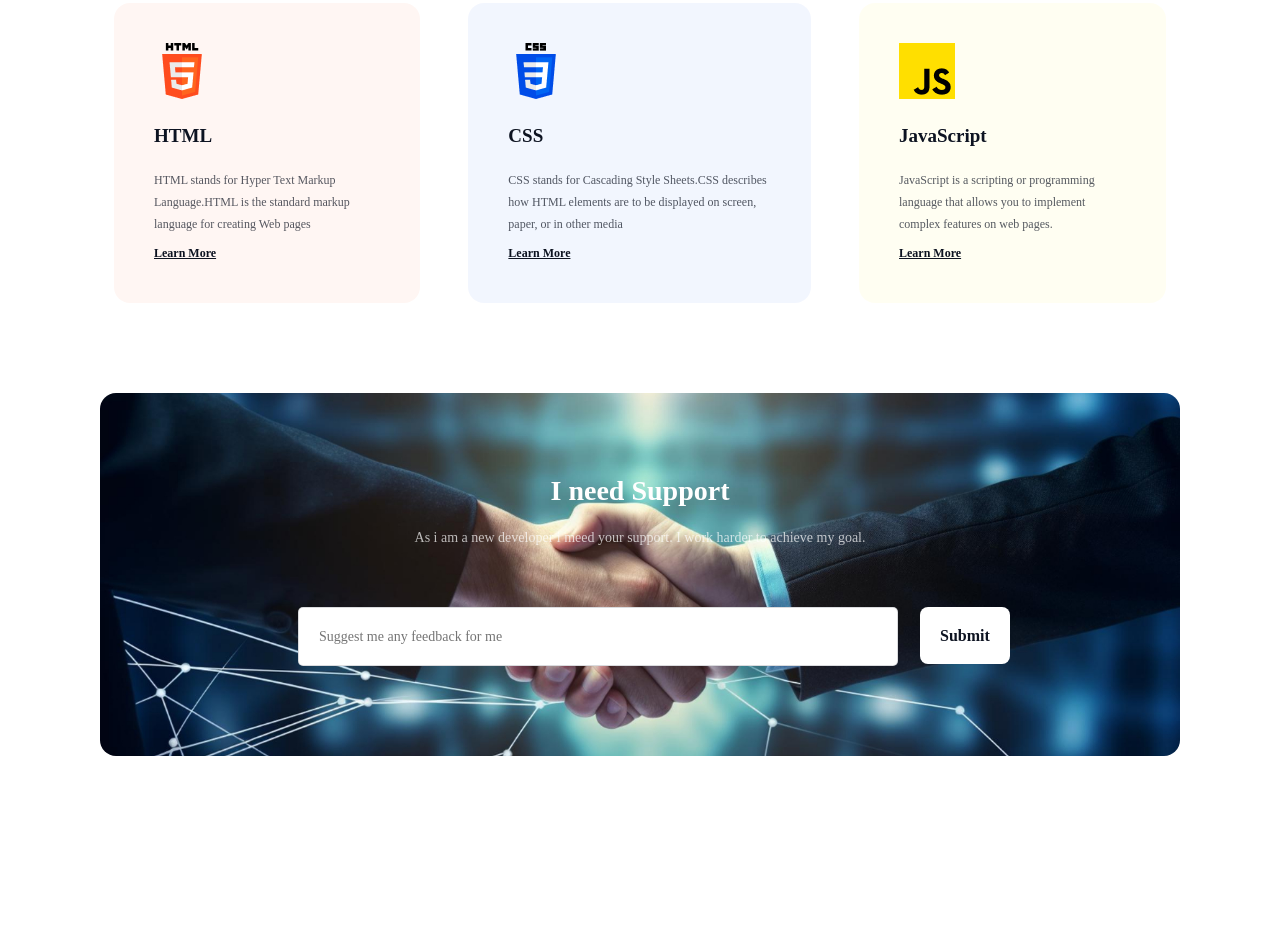
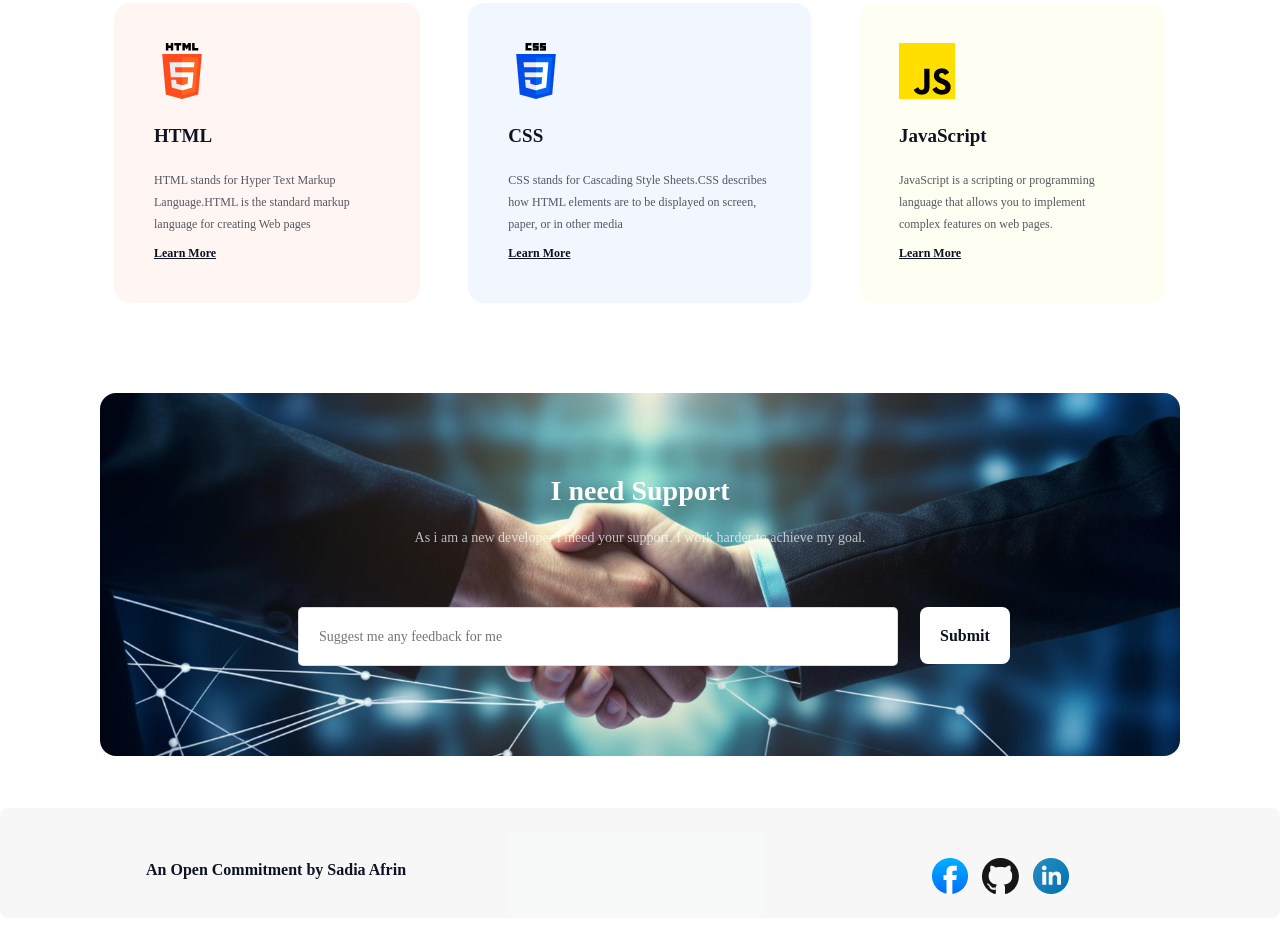
Before and after one commit to Sadia0920/Assignment-1, a plain HTML site: page index.html in a window 1280 px wide. Shown: the part 2980-3913 px from the top of the page. Drawn offline with Linux system fonts and the light colour scheme; a web font is replaced by a local one.

Commit message:
add icon link

```diff
--- a/index.html
+++ b/index.html
@@ -99,6 +99,16 @@
                 <input id="feedback" type="text" placeholder="Suggest me any feedback for me">
                 <input id="feedback-btn" type="submit" value="Submit">
             </section>
+            <section id="c-cover">
+                <h4 id="challenge-h">An Open Commitment by Sadia Afrin</h4>
+                <div id="icon">
+                <a href="https://www.facebook.com/sadia.afrin.khan.52"><img class="set" src="assets/facebook.png" alt=""></a>
+
+                <a href="https://github.com/Sadia0920"><img class="set" src="assets/github.png" alt=""></a>
+
+                <a href="http://linkedin.com/in/sadia-afrin-597515301"><img class="set" src="assets/linkedin-icon 1.png" alt=""></a>
+                </div>
+            </section>
 
     </main>
     <footer>
--- a/style/style.css
+++ b/style/style.css
@@ -112,6 +112,7 @@
 }
 .position{
     display: flex;
+    justify-content: space-around;
 }
 .current{
     margin: 90px;
@@ -125,7 +126,7 @@
     background-size: cover;
     background-position: center;
     padding: 64px 48px 64px 48px;
-    margin: 42px 100px 180px;
+    margin: 42px 100px 52px;
 }
 #support-heading{
     color: rgb(255, 255, 255);
@@ -179,6 +180,30 @@
     letter-spacing: 0%;
     text-align: center;
     border: none;
+}
+/* challenge */
+#c-cover{
+    border-radius: 8px;
+    background: rgba(13, 19, 33, 0.03);
+    padding: 50px 130px 50px 130px;
+    height: 10px;
+    display: flex;
+}
+#challenge-h{
+    color: rgb(13, 19, 33);
+    font-family: Azeret Mono;
+    font-size: 16px;
+    font-weight: 600;
+    line-height: 23px;
+    letter-spacing: 0%;
+    text-align: left;
+    margin: 0px 16px;
+}
+#icon{
+    margin-left: 500px;
+}
+.set{
+    margin-left: 10px;
 }
 /*shared*/
 .learn-more{
```
